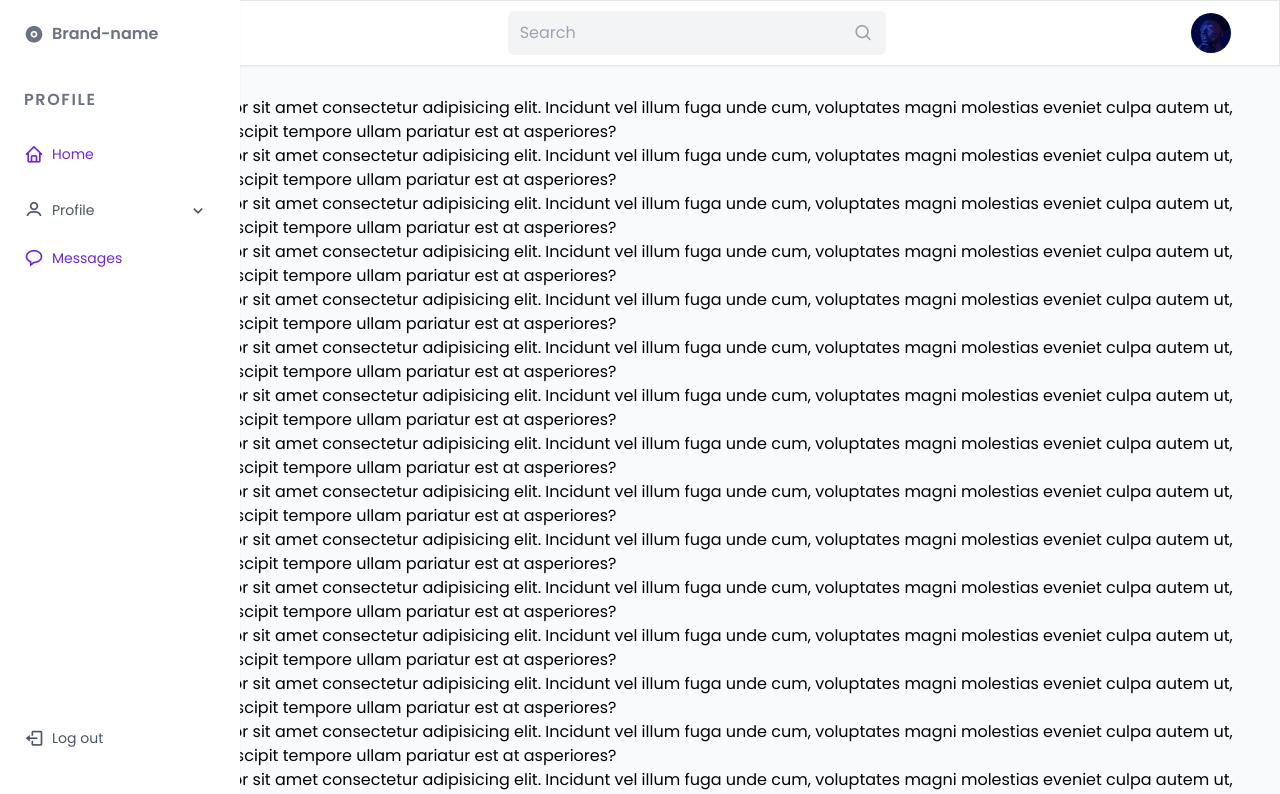
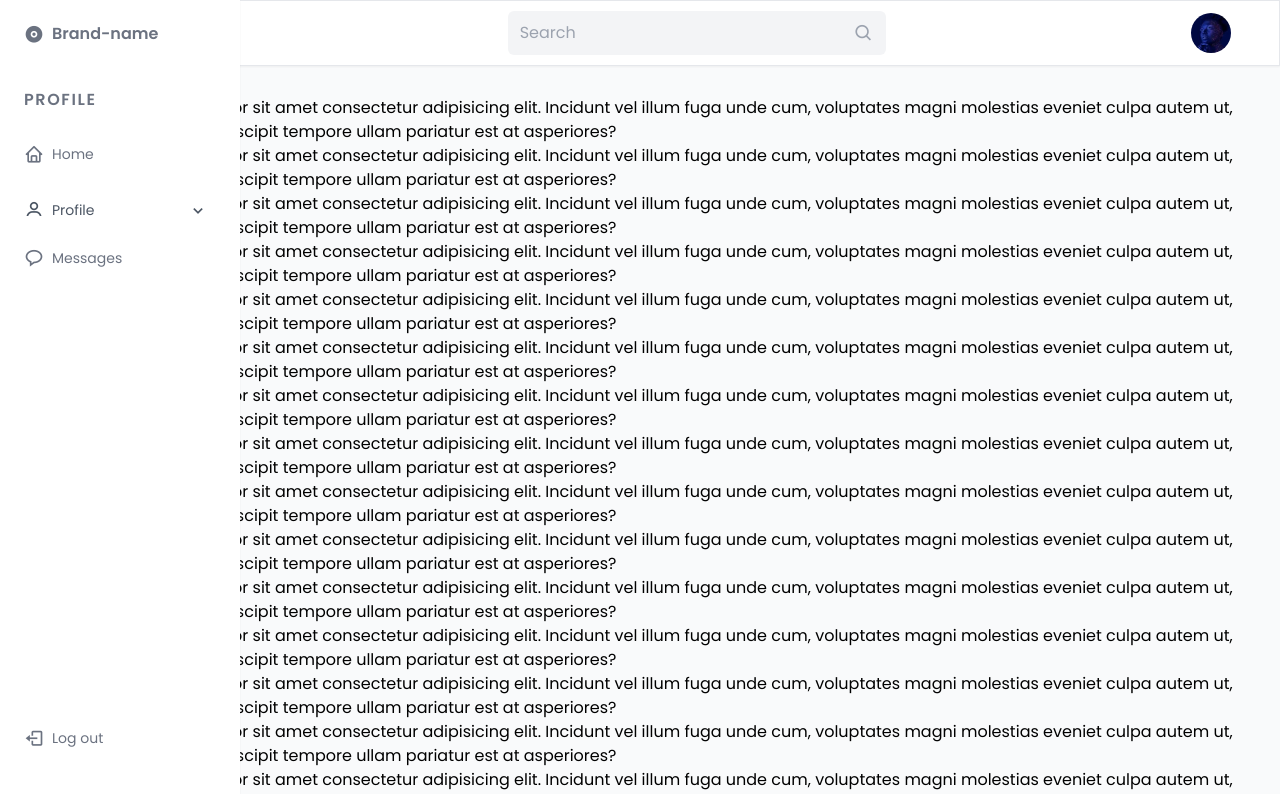
Before and after one commit to idamachmadfaizin/vue3-dashboard, a Vue app: page / in a window 1280 px wide. Shown: the top 794 px of the page. Built offline with nearby package versions, Linux system fonts and the light colour scheme.

Commit message:
split sidebar to component

```diff
--- a/src/App.vue
+++ b/src/App.vue
@@ -40,7 +40,7 @@
 <script lang="ts">
 import { defineComponent } from 'vue'
 import NavBar from './containers/NavBar.vue'
-import SideNav from './containers/SideNav.vue'
+import SideNav from './containers/side-nav/SideNav.vue'
 
 export default defineComponent({
   name: 'App',
--- a/src/containers/SideNav.vue
+++ /dev/null
@@ -1,95 +0,0 @@
-<template>
-    <div class="group fixed top-0 -left-full h-screen pt-4 px-4 bg-white shadow-sm z-50 transition-all duration-300 md:w-17 md:hover:w-60 md:left-0 md:px-6 md:pt-5 md:pb-0" id="nav">
-        <nav class="nav-container flex h-full flex-col justify-between content-center pb-12 overflow-auto">
-            <div>
-                <a href="#" class="flex items-center text-gray-500 hover:text-gray-700 font-semibold mb-10">
-                    <i class="bx bxs-disc nav-icon"></i>
-                    <span class="opacity-0 transition duration-300 whitespace-nowrap group-hover:opacity-100">Brand-name</span>
-                </a>
-
-                <!-- Nav List -->
-                <div class="grid gap-10">
-                    <div v-for="(nav, iNav) in navs" :key="iNav" class="grid gap-y-6 md:gap-y-7"> <!-- nav items -->
-                        <h3 class="text-gray-500 text-base font-semibold uppercase tracking-widest md:opacity-0 md:transition md:duration-300 md:group-hover:opacity-100">{{ nav.name }}</h3>
-
-                        <div v-for="(parent, iParent) in nav.children" :key="iParent">
-                            <a v-if="!parent.items" :href="parent.to" class="flex items-center text-purple-700">
-                                <i class="nav-icon" :class="[parent.icon]"></i>
-                                <span class="nav-name">{{ parent.text }}</span>
-                            </a>
-
-                            <div v-else class="nav-dropdown">
-                                <a :href="parent.to" class="flex items-center text-gray-600 hover:text-purple-700">
-                                    <i class="nav-icon" :class="[parent.icon]"></i>
-                                    <span class="nav-name">{{ parent.text }}</span>
-                                    <i class="bx bx-chevron-down nav-icon nav-dropdown-icon"></i>
-                                </a>
-
-                                <div class="bg-gray-200 rounded-md mt-4">
-                                    <div class="grid gap-2 py-3 pr-10 pl-7">
-                                        <a v-for="(item, iItem) in parent.items" :key="iItem" :href="item.to" class="text-sm font-medium text-gray-500 hover:text-gray-700">{{ item.text }}</a>
-                                    </div>
-                                </div>
-                            </div>
-                        </div>
-                    </div>
-                </div>
-            </div>
-
-            <div class="mt-20 grid gap-5">
-                <a v-for="(navFoot, iNavFoot) in navFoots" :key="iNavFoot" :href="navFoot.to" class="flex items-center text-gray-600 hover:text-purple-600">
-                    <i class="nav-icon" :class="navFoot.icon"></i>
-                    <span class="nav-name">{{ navFoot.text }}</span>
-                </a>
-            </div>
-        </nav>
-    </div>
-</template>
-
-<script lang="ts">
-import { defineComponent } from 'vue'
-import { navs, navFoots } from './_nav';
-
-export default defineComponent({
-    name: 'SideNav',
-    data() {
-        return {
-            navs,
-            navFoots,
-        }
-    },
-    methods: { }
-})
-</script>
-
-<style scoped>
-.nav-container {
-    scrollbar-width: none;
-}
-.nav-container::-webkit-scrollbar {
-    display: none;
-}
-
-@layer base {
-    .nav-icon {
-        @apply text-sm mr-2 md:text-xl
-    }
-
-    .nav-name {
-        @apply opacity-0 transition duration-300 md:group-hover:opacity-100 text-sm whitespace-nowrap
-    }
-
-    .nav-dropdown {
-        @apply overflow-hidden max-h-5 transition-all duration-500 ease-in-out
-    }
-    .nav-dropdown:hover {
-        max-height: 100rem;
-    }
-    .nav-dropdown-icon {
-        @apply ml-auto transition-all duration-500
-    }
-    .nav-dropdown:hover .nav-dropdown-icon {
-        @apply transform rotate-180
-    }
-}
-</style>
--- /dev/null
+++ b/src/containers/side-nav/NavDropdown.vue
@@ -0,0 +1,39 @@
+<template>
+    <div class="group overflow-hidden max-h-5 transition-all duration-500 ease-in-out hover:max-h-400">
+        <a
+            :href="href"
+            class="flex items-center text-gray-600 hover:text-purple-700"
+        >
+            <i class="text-sm md:text-xl mr-2" :class="[icon]"></i>
+            <span class="opacity-0 transition duration-300 md:group-hover:opacity-100 text-sm whitespace-nowrap">{{ text }}</span>
+            <i class="bx bx-chevron-down text-sm md:text-xl mr-2 ml-auto transition-all duration-500 group-hover:transform group-hover:rotate-180"></i>
+        </a>
+
+        <div class="bg-gray-200 rounded-md mt-4">
+            <div class="grid gap-2 py-3 pr-10 pl-7">
+                <a
+                    v-for="(item, iItem) in items"
+                    :key="iItem"
+                    :href="item.to"
+                    class="text-sm font-medium text-gray-500 hover:text-gray-700"
+                    >{{ item.text }}</a
+                >
+            </div>
+        </div>
+    </div>
+</template>
+
+<script lang="ts">
+import { defineComponent } from 'vue'
+import { INavItem } from '../_nav';
+
+export default defineComponent({
+    name: 'NavDropdown',
+    props: {
+        text: { type: String, required: true },
+        icon: { type: String, required: true },
+        href: { type: String, required: true },
+        items: { type: Object as () => INavItem[], required: true },
+    }
+})
+</script>
--- /dev/null
+++ b/src/containers/side-nav/NavHeader.vue
@@ -0,0 +1,18 @@
+<template>
+    <a :href="href" class="flex items-center text-gray-500 hover:text-gray-700 font-semibold mb-10">
+        <i class="bx bxs-disc text-sm md:text-xl mr-2"></i>
+        <span class="opacity-0 transition duration-300 whitespace-nowrap group-hover:opacity-100">{{ text }}</span>
+    </a>
+</template>
+
+<script lang="ts">
+import { defineComponent } from 'vue'
+
+export default defineComponent({
+    name: '',
+    props: {
+        text: { type: String, required: true },
+        href: { type: String, required: true },
+    }
+})
+</script>
--- /dev/null
+++ b/src/containers/side-nav/NavItem.vue
@@ -0,0 +1,19 @@
+<template>
+    <a :href="href" class="flex items-center text-gray-500 hover:text-purple-700">
+        <i class="text-sm mr-2 md:text-xl" :class="[icon]"></i>
+        <span class="opacity-0 transition duration-300 md:group-hover:opacity-100 text-sm whitespace-nowrap">{{ text }}</span>
+    </a>
+</template>
+
+<script lang="ts">
+import { defineComponent } from 'vue'
+
+export default defineComponent({
+    name: 'NavItem',
+    props: {
+        text: { type: String, required: true },
+        icon: { type: String, required: true },
+        href: { type: String, required: true },
+    }
+})
+</script>
--- /dev/null
+++ b/src/containers/side-nav/SideNav.vue
@@ -0,0 +1,60 @@
+<template>
+    <div class="group fixed top-0 -left-full h-screen pt-4 px-4 bg-white shadow-sm z-50 transition-all duration-300 md:w-17 md:hover:w-60 md:left-0 md:px-6 md:pt-5 md:pb-0" id="nav">
+        <nav class="nav-container flex h-full flex-col justify-between content-center pb-12 overflow-auto">
+            <div>
+                <NavHeader :href="'#'" :text="'Brand-name'"></NavHeader>
+
+                <!-- Nav List -->
+                <div class="grid gap-10">
+                    <!-- nav items -->
+                    <div v-for="(nav, iNav) in navs" :key="iNav" class="grid gap-y-6 md:gap-y-7">
+                        <h3 class="text-gray-500 text-base font-semibold uppercase tracking-widest md:opacity-0 md:transition md:duration-300 md:group-hover:opacity-100">{{ nav.name }}</h3>
+
+                        <template v-for="(parent, iParent) in nav.children" :key="iParent">
+                            <NavItem v-if="!parent.items" :text="parent.text" :icon="parent.icon" :href="parent.to"></NavItem>
+                            <NavDropdown v-else :text="parent.text" :icon="parent.icon" :href="parent.to" :items="parent.items" ></NavDropdown>
+                        </template>
+                    </div>
+                </div>
+            </div>
+
+            <!-- Nav Foot -->
+            <div class="mt-20 grid gap-5">
+                <NavItem v-for="(navFoot, iNavFoot) in navFoots" :key="iNavFoot" :text="navFoot.text" :icon="navFoot.icon" :href="navFoot.to"></NavItem>
+            </div>
+        </nav>
+    </div>
+</template>
+
+<script lang="ts">
+import { defineComponent } from 'vue'
+import { navs, navFoots } from '../_nav';
+import NavItem from './NavItem.vue'
+import NavDropdown from './NavDropdown.vue'
+import NavHeader from './NavHeader.vue'
+
+export default defineComponent({
+    name: 'SideNav',
+    components: {
+        NavHeader,
+        NavItem,
+        NavDropdown,
+    },
+    data() {
+        return {
+            navs,
+            navFoots,
+        }
+    },
+    methods: { }
+})
+</script>
+
+<style scoped>
+.nav-container {
+    scrollbar-width: none;
+}
+.nav-container::-webkit-scrollbar {
+    display: none;
+}
+</style>
--- a/tailwind.config.js
+++ b/tailwind.config.js
@@ -15,6 +15,7 @@ module.exports = {
   variants: {
     extend: {
       width: ['hover'],
+      maxHeight: ['hover'],
     },
   },
   plugins: [],
```
